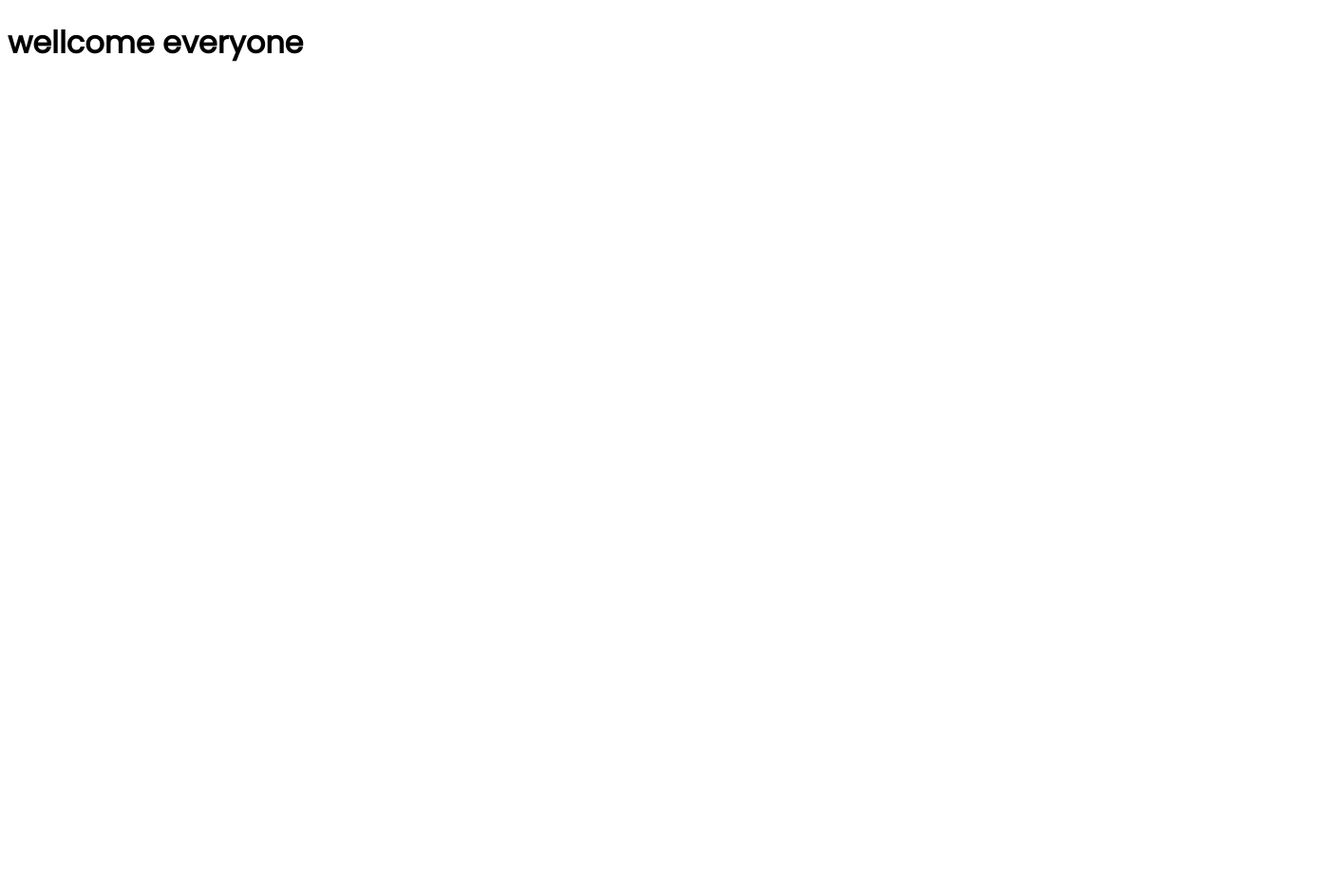
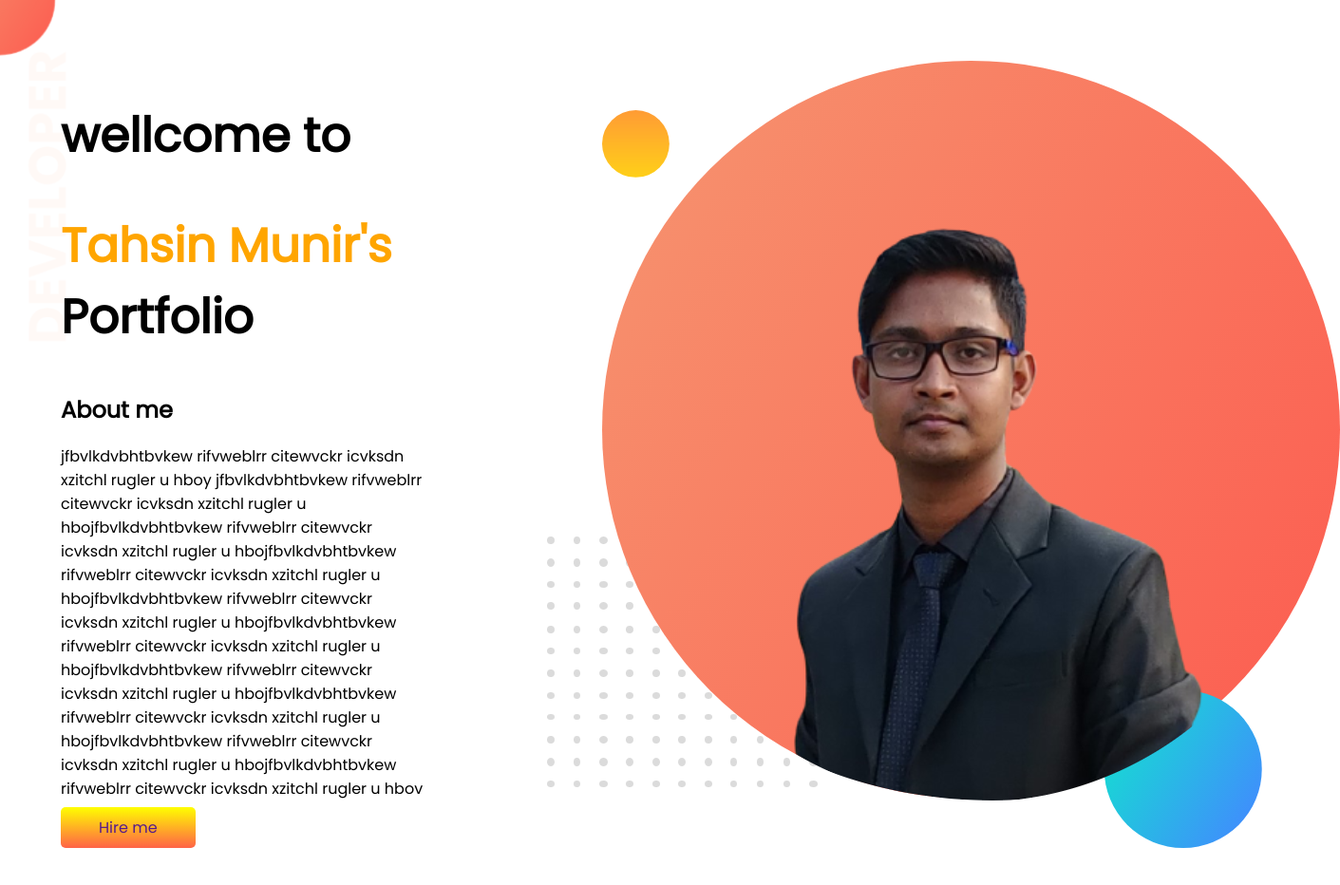
Before and after one commit to Tahsinmunir/developer-portfolio, a plain HTML site: page index.html in a window 1280 px wide. Shown: the whole page at 95% size, 1411 px wide, since content can reach past the window. Before the commit the page ends 800 px from the top, so only its background shows below. Drawn offline with Linux system fonts and the light colour scheme.

Commit message:
top-banner added

```diff
--- a/index.html
+++ b/index.html
@@ -1,5 +1,6 @@
 <!DOCTYPE html>
 <html lang="en">
+
 <head>
     <meta charset="UTF-8">
     <meta http-equiv="X-UA-Compatible" content="IE=edge">
@@ -10,7 +11,31 @@
     <link href="https://fonts.googleapis.com/css2?family=Poppins&display=swap" rel="stylesheet">
     <link rel="stylesheet" href="style.css">
 </head>
+
 <body>
-    <h1>wellcome everyone</h1>
+    <section class="top-banner">
+        <div class="half-width">
+            <h1>wellcome to</h1>
+            <h1><span class="orange-color">Tahsin Munir's</span> Portfolio</h1>
+
+            <h2>About me</h2>
+            <p>jfbvlkdvbhtbvkew rifvweblrr citewvckr icvksdn xzitchl rugler u hboy jfbvlkdvbhtbvkew rifvweblrr citewvckr
+                icvksdn xzitchl rugler u hbojfbvlkdvbhtbvkew rifvweblrr citewvckr icvksdn xzitchl rugler u
+                hbojfbvlkdvbhtbvkew rifvweblrr citewvckr icvksdn xzitchl rugler u hbojfbvlkdvbhtbvkew rifvweblrr
+                citewvckr
+                icvksdn xzitchl rugler u hbojfbvlkdvbhtbvkew rifvweblrr citewvckr icvksdn xzitchl rugler u
+                hbojfbvlkdvbhtbvkew rifvweblrr citewvckr icvksdn xzitchl rugler u hbojfbvlkdvbhtbvkew rifvweblrr
+                citewvckr
+                icvksdn xzitchl rugler u hbojfbvlkdvbhtbvkew rifvweblrr citewvckr icvksdn xzitchl rugler u
+                hbojfbvlkdvbhtbvkew rifvweblrr citewvckr icvksdn xzitchl rugler u hbov
+            </p>
+            <a class="link-btn" target="_blank" href="">Hire me</a>
+        </div>
+        <Div class="half-width">
+            <img src="images/mypic-withbg.png" alt="">
+        </Div>
+    </section>
+
 </body>
+
 </html>
--- a/style.css
+++ b/style.css
@@ -1,3 +1,30 @@
 body{
     font-family: 'Poppins', sans-serif;
+    margin: 0;
 }
+h1{
+    font-size: 50px;
+}
+.orange-color{
+    color:orange
+}
+section{
+    display: flex;
+}
+.half-width{
+    width: 50%;
+    padding: 5%;
+}
+.half-width image{
+    width: 50%;
+}
+.link-btn{
+    text-decoration: none;
+    background-image: linear-gradient(yellow, tomato);
+    padding: 10px 40px;
+    border-radius: 5px;
+}
+.top-banner{
+    background-image: url(images/top-banner.png);
+    background-repeat: no-repeat;
+}
```
